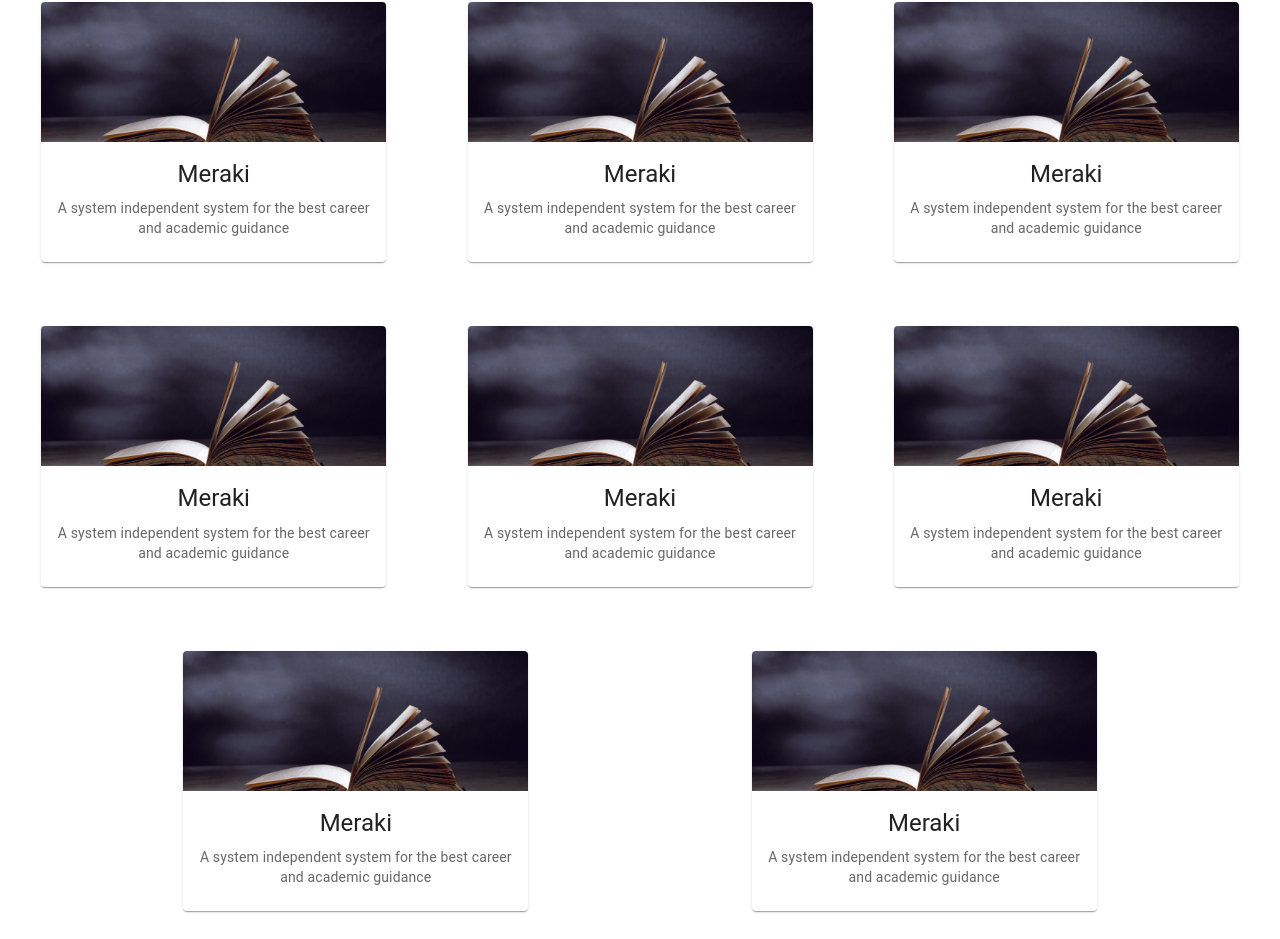
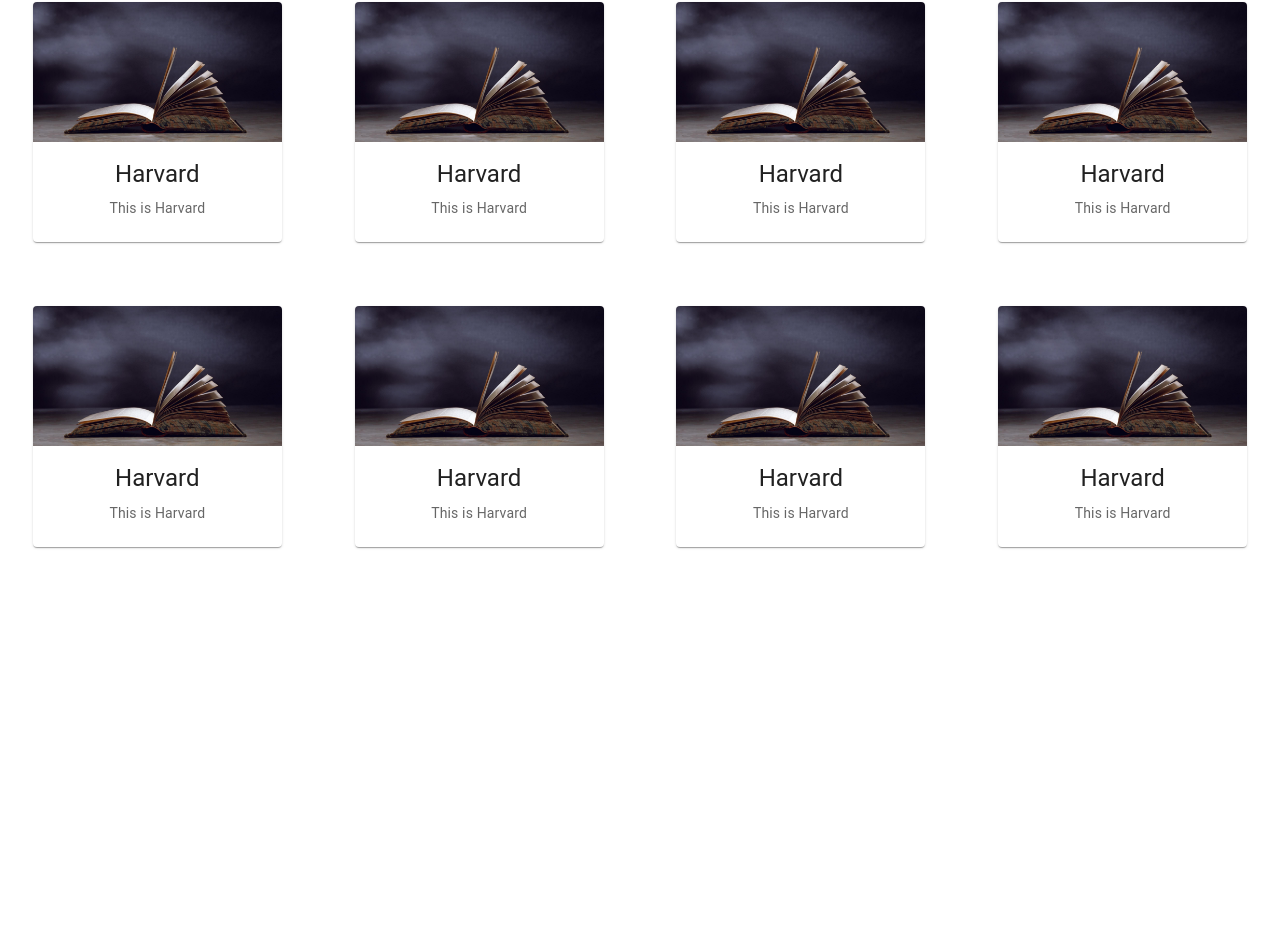
Before and after one commit to kumaresh2001/sih-react, a React (Create React App) app: page / in a window 1280 px wide. Shown: the part 1876-2815 px from the top of the page. After the commit the page ends 2451 px from the top, so only its background shows below. Built offline with nearby package versions, Linux system fonts and the light colour scheme.

Commit message:
img url changed

```diff
--- a/src/App.js
+++ b/src/App.js
@@ -12,7 +12,7 @@
 import HigherStudents from "./pages/HigherStudents";
 import SecondaryStudents from "./pages/SecondaryStudents";
 import ParentsPage from "./pages/ParentsPage";
-
+import ApiTest from "./components/ApiTest";
 
 export default function App() {
   return (
@@ -22,6 +22,7 @@
       <Route path="/higherstudents" element={<HigherStudents />}/>
       <Route path="/secondarystudents" element={<SecondaryStudents />}/>
       <Route path="/parentspage" element={<ParentsPage />}/>
+      <Route path="/apitest" element={<ApiTest />} />
 
     </Routes>
 
--- /dev/null
+++ b/src/components/ApiTest.js
@@ -0,0 +1,15 @@
+import React, { Component } from 'react';
+import axios from 'axios';
+
+export class ApiTest extends Component {
+    componentDidMount(){
+        axios.get("http://127.0.0.1:5000/").then(res=>{console.log(res)});
+    }
+    render() {
+    return (
+      <div>apiTest</div>
+    )
+  }
+}
+
+export default ApiTest
--- a/src/components/Cards.js
+++ b/src/components/Cards.js
@@ -29,47 +29,47 @@
       <Grid  container justifyContent="space-evenly" rowSpacing={6} columnSpacing={{ xs: 4, sm: 4, md: 4 }}>
         <Grid  item xs="auto">
           <Item >
-          <GridCard/>
+          <GridCard name="Harvard" image={require("../assets/img1.jpg")} description="This is Harvard" specialisation="Science"/>
           </Item>
         </Grid>
         <Grid item xs="auto">
         <Item>
-          <GridCard />
+          <GridCard  name="Harvard" image={require("../assets/img1.jpg")} description="This is Harvard" specialisation="Science" />
           </Item>
         </Grid>
         <Grid item xs="auto">
         <Item>
-          <GridCard />
+          <GridCard   name="Harvard" image={require("../assets/img1.jpg")} description="This is Harvard" specialisation="Science"/>
           </Item>
 
         </Grid>
         <Grid item xs="auto">
         <Item>
-          <GridCard />
+          <GridCard  name="Harvard" image={require("../assets/img1.jpg")} description="This is Harvard" specialisation="Science" />
           </Item>
 
         </Grid>
         <Grid item xs="auto">
         <Item>
-          <GridCard />
+          <GridCard  name="Harvard" image={require("../assets/img1.jpg")} description="This is Harvard" specialisation="Science" />
           </Item>
 
         </Grid>
         <Grid item xs="auto">
         <Item>
-          <GridCard />
+          <GridCard  name="Harvard" image={require("../assets/img1.jpg")} description="This is Harvard" specialisation="Science" />
           </Item>
 
         </Grid>
         <Grid item xs="auto">
         <Item>
-          <GridCard />
+          <GridCard  name="Harvard" image={require("../assets/img1.jpg")} description="This is Harvard" specialisation="Science" />
           </Item>
 
         </Grid>
         <Grid item xs="auto">
         <Item>
-          <GridCard />
+          <GridCard  name="Harvard" image={require("../assets/img1.jpg")} description="This is Harvard" specialisation="Science" />
           </Item>
 
         </Grid>
--- a/src/components/GridCard.js
+++ b/src/components/GridCard.js
@@ -9,7 +9,7 @@
 import Modal from '@mui/material/Modal';
 import { Box } from '@mui/system';
 
-export default function GridCard() {
+export default function GridCard(props) {
     const [open, setOpen] = React.useState(false);
     const handleOpen = () => setOpen(true);
     const handleClose = () => setOpen(false);
@@ -36,15 +36,15 @@
       <CardMedia
         component="img"
         height="140"
-        image={require("../assets/img1.jpg")}
+        image={props.image}
         alt="image"
       />
       <CardContent>
         <Typography gutterBottom variant="h5" component="div">
-          Meraki
+          {props.name}
         </Typography>
         <Typography variant="body2" color="text.secondary">
-          A system independent system for the best career and academic guidance
+          {props.description}
         </Typography>
       </CardContent>
 
@@ -58,16 +58,15 @@
       >
         <Box sx={style}>
           <Typography id="modal-modal-title" variant="h6" component="h2">
-            Institute Name
+            {props.name}
           </Typography>
           <Paper>
-            <img style={{margin:"20px",width:"50vw"}}  src={require("../assets/img5.jpg")} />
+            <img style={{margin:"20px",width:"50vw"}}  src={require("../assets/img1.jpg")} />
           </Paper>
 
           <Typography id="modal-modal-description" sx={{ mt: 2 }}>
-            This is the description about the college<br />
-            Location: This is location of college<br />
-            Qualification: This is qualification for this college<br />
+           {props.description}<br />
+           {props.specialisation}<br />
 
           </Typography>
         </Box>
--- a/src/pages/HigherStudents.js
+++ b/src/pages/HigherStudents.js
@@ -10,6 +10,7 @@
 import NavBar from '../components/NavBar';
 import ComplexGrid from '../components/Cards';
 import Quiz from "../components/Quiz"
+import { Navigate } from 'react-router-dom';
 
 function TabPanel(props) {
   const { children, value, index, ...other } = props;
@@ -43,6 +44,13 @@
     'aria-controls': `full-width-tabpanel-${index}`,
   };
 }
+function redirect()
+{
+  if(!localStorage.username)
+  {
+    Navigate("/")
+  }
+}
 
 export default function HigherStudents() {
   const theme = useTheme();
@@ -68,7 +76,7 @@
 
   return (
       <React.Fragment>
-          <NavBar />
+           <NavBar />
             <Box sx={{ width: "100%" }}>
                 <AppBar color="transparent" boxShadow="none" position="static">
                     <Tabs
--- a/src/pages/Home.js
+++ b/src/pages/Home.js
@@ -2,6 +2,7 @@
 import NavBar from "../components/NavBar";
 import Carousel from '../components/Carousel';
 import ComplexGrid from '../components/Cards';
+
 
 export class Home extends Component {
   render() {
--- a/src/pages/SecondaryStudents.js
+++ b/src/pages/SecondaryStudents.js
@@ -10,6 +10,7 @@
 import NavBar from '../components/NavBar';
 import ComplexGrid from '../components/Cards';
 import Quiz from "../components/Quiz";
+
 
 function TabPanel(props) {
   const { children, value, index, ...other } = props;
```
